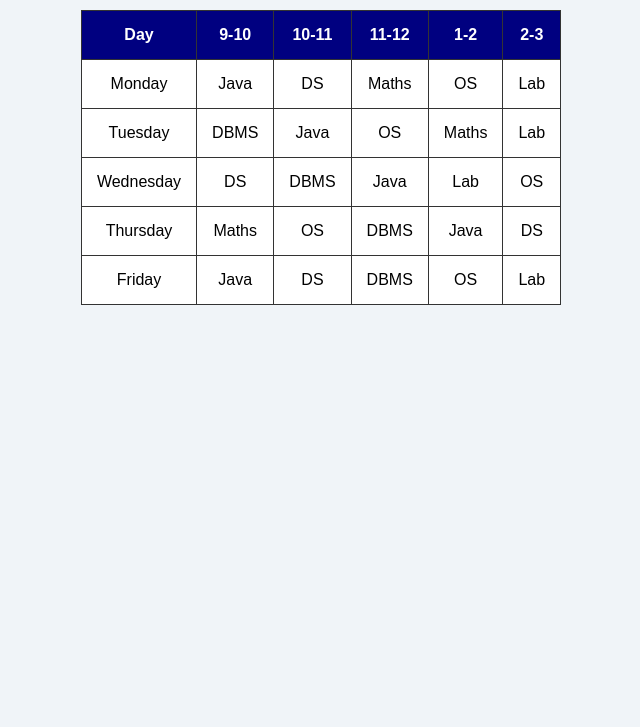
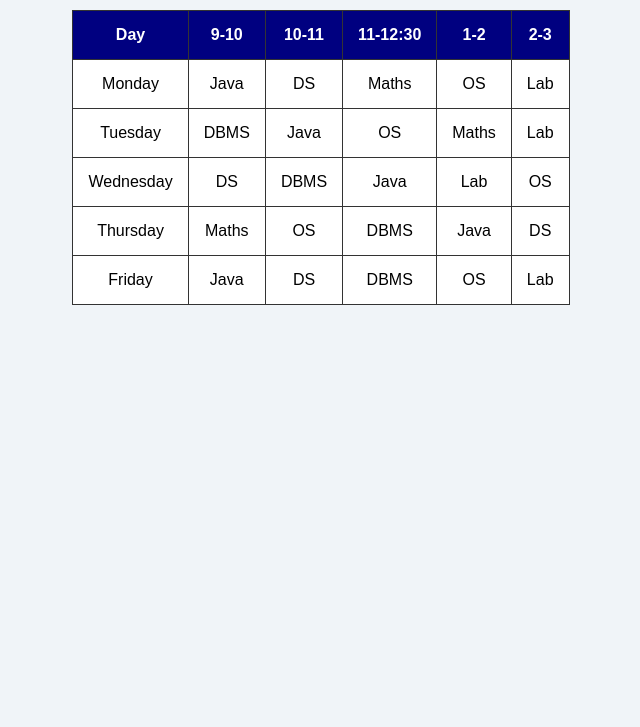
Before and after one commit to blokeshcse240571-sketch/weekly-timetable, a plain HTML site: page index.html in a window 1280 px wide. Shown: the part 73-800 px from the top of the page, without its empty margins (319-959 px from the left). Drawn offline with Linux system fonts and the light colour scheme.

Commit message:
Update Timetable

```diff
--- a/index.html
+++ b/index.html
@@ -1,4 +1,3 @@
-
 <!DOCTYPE html>
 <html>
 <head>
@@ -11,7 +10,7 @@
     <table>
         <tr>
             <th>Day</th><th>9-10</th><th>10-11</th>
-            <th>11-12</th><th>1-2</th><th>2-3</th>
+            <th>11-12:30</th><th>1-2</th><th>2-3</th>
         </tr>
         <tr>
             <td>Monday</td><td>Java</td><td>DS</td><td>Maths</td><td>OS</td><td>Lab</td>
--- a/styles.css
+++ b/styles.css
@@ -1,4 +1,3 @@
-
 body {
     font-family: Arial, sans-serif;
     text-align: center;
```
